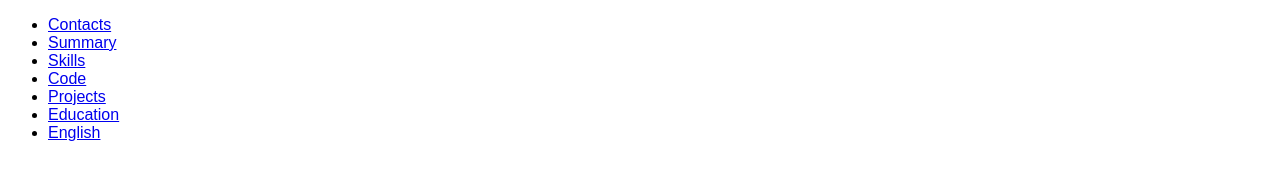
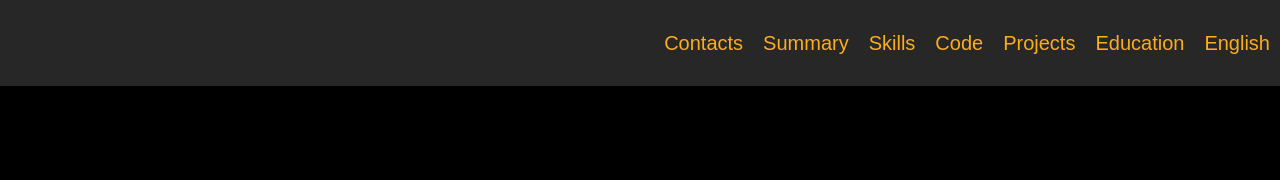
Before and after one commit to ValerA108/rsschool-cv, a plain HTML site: page index.html in a window 1280 px wide. Drawn offline with Linux system fonts and the light colour scheme; a web font is replaced by a local one.

Commit message:
feat: add css for nav

```diff
--- a/style.css
+++ b/style.css
@@ -1,3 +1,58 @@
+* {
+	box-sizing: border-box;
+}
+
+html {
+	scroll-behavior: smooth;
+}
+
+
+/*body*/
+
 body {
+	display: flex;
+   flex-direction: column;
+   justify-content: space-between;
+   min-width: 320px;
+   min-height: 100vh;
+   margin: 0;
+   padding: 0;
 	font-family: 'Kdam Thmor Pro', sans-serif;
+   font-size: 18px;
+   font-weight: 400;
+   line-height: 1.5;
+	background-color: black;
+   color: #faae1d;
 }
+
+/*header-container*/
+
+.container {
+	max-width: 1440px;
+	margin: 0 auto;
+	min-height: 50px;
+}
+
+	/*Header*/
+
+	.header {
+		background-color: #272727;
+	}
+
+	/*nav*/
+
+	.nav-list {
+		display: flex;
+		justify-content: flex-end;
+		align-items: center;
+		list-style: none;
+}
+   .nav-link {
+	position: relative;
+	padding: 0 10px;
+	text-decoration: none;
+	font-size: 20px;
+	font-weight: 300;
+	line-height: 50px;
+	color: #faae1d;
+}
```
Also changed, not shown: index.html (+2 -0 lines).
